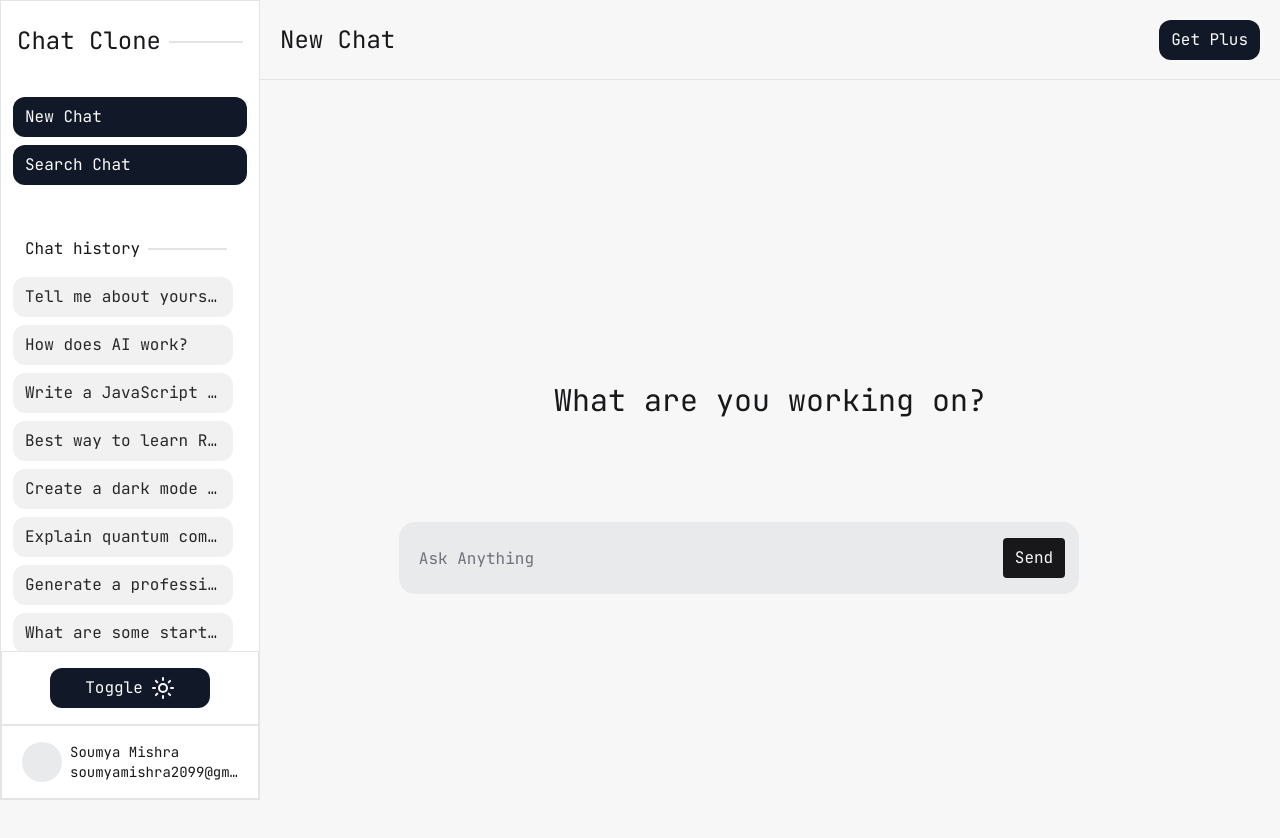
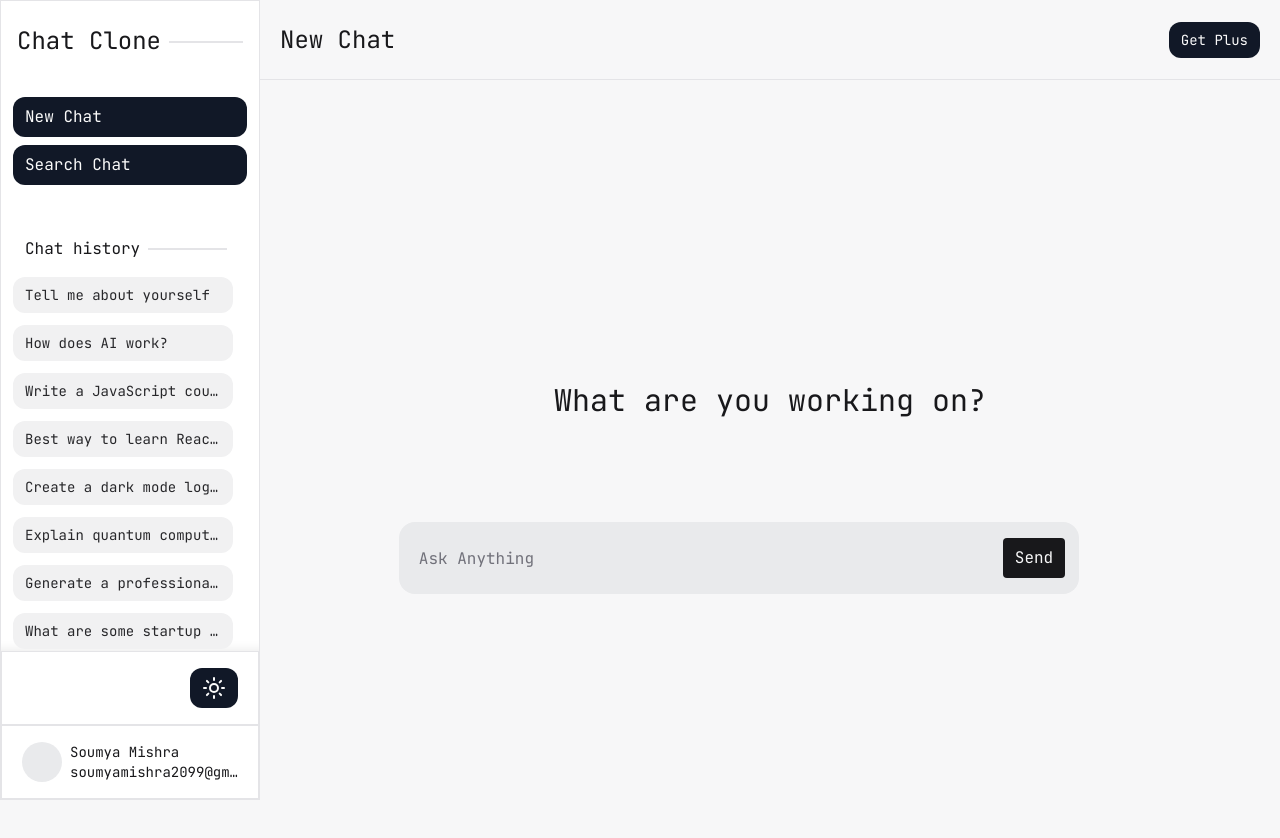
Before and after one commit to iamsoumyamishra/chatgpt-clone, a Next.js app: page / in a window 1280 px wide. Shown: the top 838 px of the page. Built offline with nearby package versions, Linux system fonts and the light colour scheme.

Commit message:
UPDATE: UI

```diff
--- a/src/app/page.tsx
+++ b/src/app/page.tsx
@@ -19,7 +19,7 @@
         </h2>
 
         <span>
-          <button className='btn-primary px-3 py-2 cursor-pointer active:scale-95'>
+          <button className='btn-primary text-sm px-3 py-2 cursor-pointer active:scale-95'>
             Get Plus
           </button>
         </span>
@@ -32,8 +32,8 @@
           What are you working on?
         </div>
         <div className='flex w-full justify-center items-center h-10'>
-        <input onChange={handleOnChange} type="text" placeholder='Ask Anything' className='h-18 w-2/3 px-5 pr-23 py-1 bg-accent rounded-2xl outline-0' value={prompt}/>
-        <button className='relative -left-19 h-fit bg-foreground text-background rounded px-3 py-2 active:scale-95 cursor-pointer'>Send</button>
+          <input onChange={handleOnChange} type="text" placeholder='Ask Anything' className='h-18 w-2/3 px-5 pr-23 py-1 bg-accent rounded-2xl outline-0' value={prompt} />
+          <button className='relative -left-19 h-fit bg-foreground text-background rounded px-3 py-2 active:scale-95 cursor-pointer'>Send</button>
         </div>
       </div>
 
--- a/src/components/Sidebar.tsx
+++ b/src/components/Sidebar.tsx
@@ -140,16 +140,18 @@
             </div>
 
             {/* Chat History */}
-            <div id='chat-history' className='flex flex-col overflow-x-auto h-full px-3 pb-4 mt-4 w-full'>
+            <div id='chat-history' className='flex flex-col overflow-x-auto h-full px-3 pb-4 mt-4 w-full' style={{
+                boxShadow: "inset 0px -12px 12px -12px rgba(0, 0, 0, 0.1)"
+            }}>
                 <div id='chat-history-head' className='sticky top-0 flex px-3 pb-2 items-center bg-card'>
                     <span>Chat history</span>
                     <span className='relative top-0 mx-2 flex-1 border h-0 w-0'></span>
                 </div>
-                <div id='history' className='flex flex-col justify-center w-fit gap-2 pt-2'>
+                <div id='history' className='flex flex-col justify-center w-fit gap-3 pt-2 text-sm'>
                     {
                         chatHistory.map((chat) => {
                             return (
-                                <button className='px-3 py-2 w-55 btn-secondary gap-2 overflow-hidden cursor-pointer text-left active:scale-95 truncate'>
+                                <button className='px-3 py-2 w-55 btn-secondary overflow-hidden cursor-pointer text-left active:scale-95 truncate'>
                                     {chat.title}
                                 </button>
                             )
@@ -159,8 +161,8 @@
             </div>
 
             {/* Toggle Theme Button */}
-            <div id='theme-toggle' className='flex relative bottom-0 px-5 py-4 w-full border justify-center'>
-                <ThemeToggle className='flex gap-2 px-3 py-2 btn-primary text-primary-foreground active:scale-95 cursor-pointer w-40 justify-center' />
+            <div id='theme-toggle' className='flex relative bottom-0 px-5 py-4 w-full border justify-end'>
+                <ThemeToggle className='flex gap-2 px-3 py-2 btn-primary text-primary-foreground active:scale-95 cursor-pointer justify-center' />
             </div>
 
             {/* User Profile */}
--- a/src/components/ThemeToggle.tsx
+++ b/src/components/ThemeToggle.tsx
@@ -23,7 +23,7 @@
             <button id='toggle-theme' onClick={() => {
                 setTheme(theme == "dark" ? "light": "dark");
             }} className={className}>
-                Toggle {theme == "dark" ? <MoonIcon />: <Sun />}
+                {theme == "dark" ? <MoonIcon />: <Sun />}
             </button>
     )
 }
```
Also changed, not shown: 1 other file (tests, documents, lock files or other folders).
